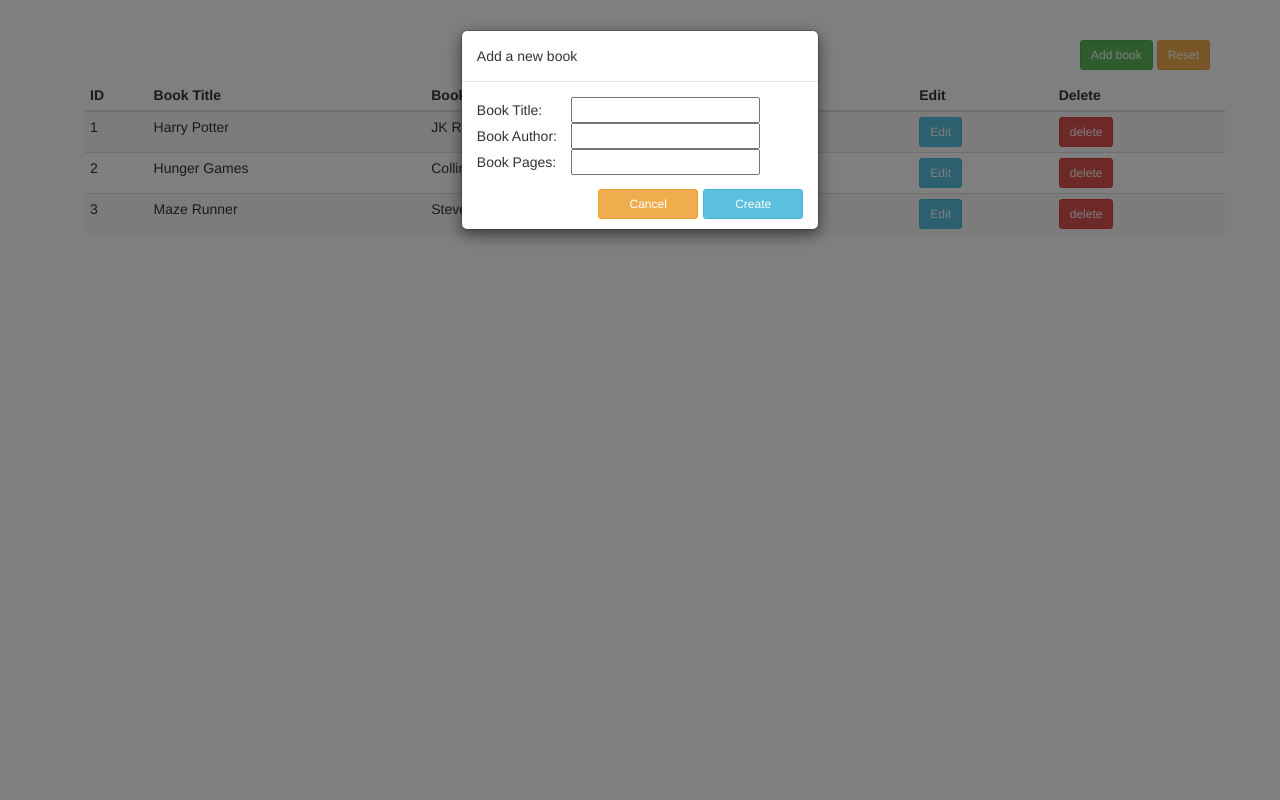
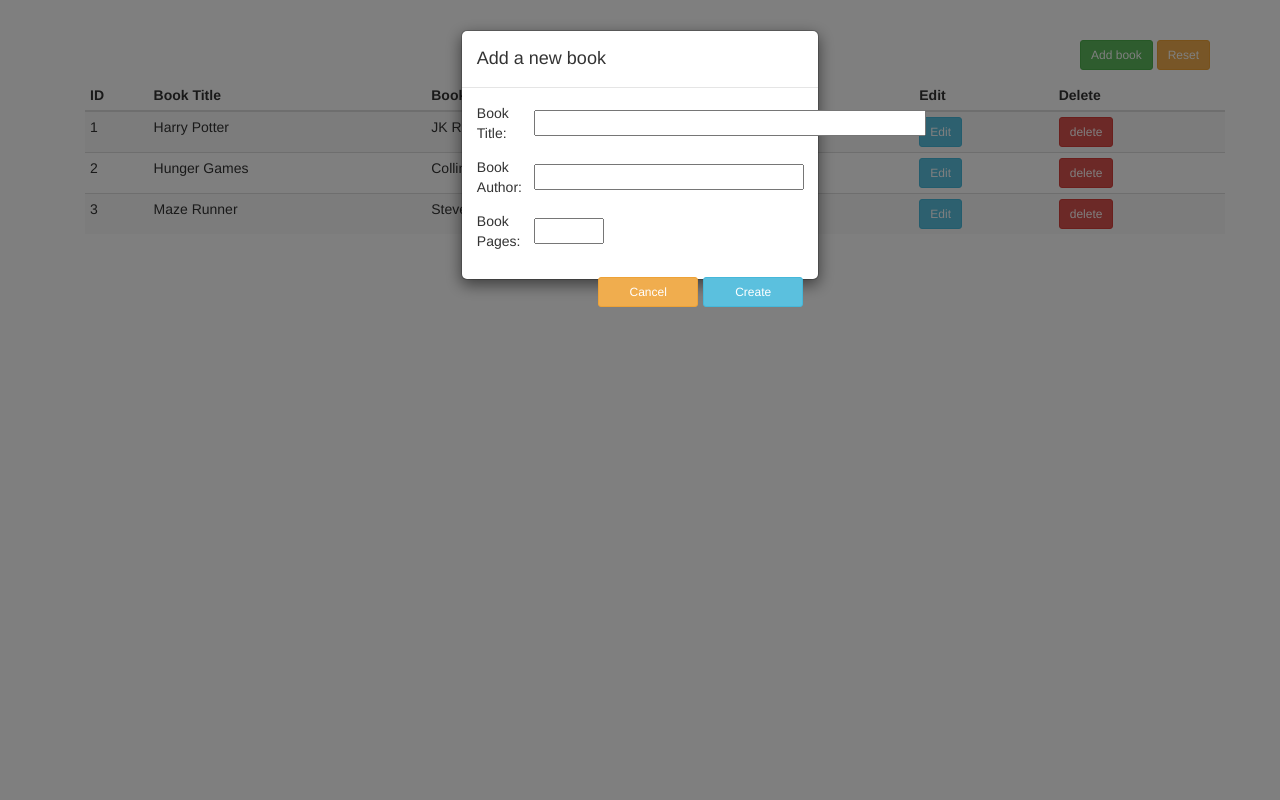
Before and after one commit to nicholas-phandinata/PHP-Book-CRUD, a PHP site: page / in a window 1280 px wide, after a click on "Add book". Run offline with PHP 8.4, Linux system fonts and the light colour scheme.

Commit message:
Add new book modal UI adjustment

```diff
--- a/index.php
+++ b/index.php
@@ -32,27 +32,28 @@
 		<div class="modal fade" id="modalAddBook" tabindex="-1"
 			role="dialog" aria-labelledby="exampleModalLabel" aria-hidden="true">
 			<div class="modal-dialog" role="document" style="max-width: 28%;">
-				<div class="modal-content" style="height: 200px;">
+				<div class="modal-content" style="height: 250px;">
 					<div class="modal-header">
-						<h5 class="modal-title" id="exampleModalLabel">Add a new book</h5>
+						<h4 class="modal-title" id="exampleModalLabel">Add a new book</h4>
 					</div>
 					<div class="modal-body">
+                              <div class="container-sm">
                               <form action="index.php" method="POST">
                                     <table>
-                                    <tr>
-                                          <td>Book Title: </td>
-                                          <td><input type="text" name="booktitle"></td>
-                                    </tr>
-                                    <tr>
-                                          <td>Book Author: </td>
-                                          <td><input type="text" name="bookauthor"></td>
+                                    <tr class="spaceUnder">
+                                          <td style="padding-right: 25px;">Book Title: </td>
+                                          <td><input type="text" name="booktitle" size="45"></td>
                                     </tr>
                                     <tr class="spaceUnder">
-                                          <td style="padding-right: 15px;">Book Pages: </td>
-                                          <td><input type="number" name="bookpages"></td>
+                                          <td>Book Author: </td>
+                                          <td><input type="text" name="bookauthor" size="30"></td>
+                                    </tr>
+                                    <tr class="spaceUnder">
+                                          <td>Book Pages: </td>
+                                          <td><input type="number" name="bookpages" style="width: 5em"></td>
                                     </tr>
                                     </table>
-                                    <table align="right">
+                                    <table style="float: right; margin-top: 12px;">
                                     <tr>
                                           <td style="padding-right: 5px;"><button type="button" class="btn btn-warning btn-sm"
                                           data-dismiss="modal" style="width: 100px;">Cancel</button></td>
@@ -61,6 +62,7 @@
                                     </tr>
                                     </table>
                               </form>
+                              </div>
 					</div>
 				</div>
 			</div>
```
